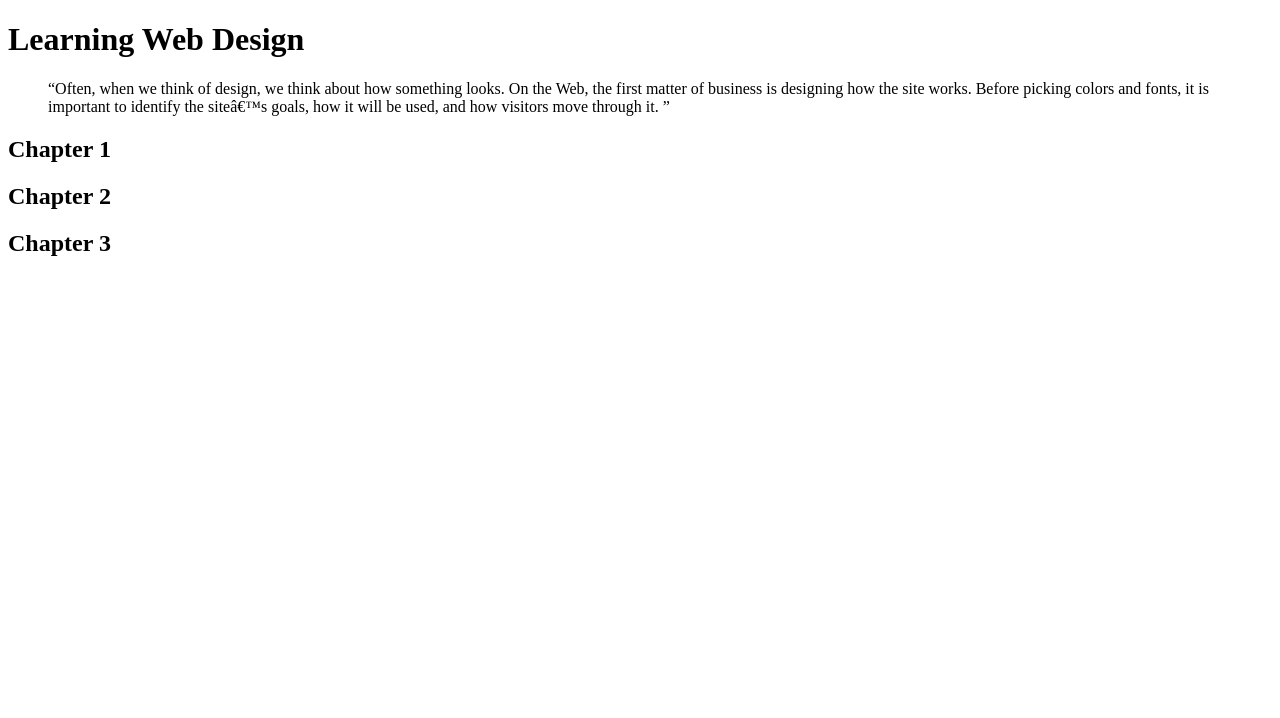
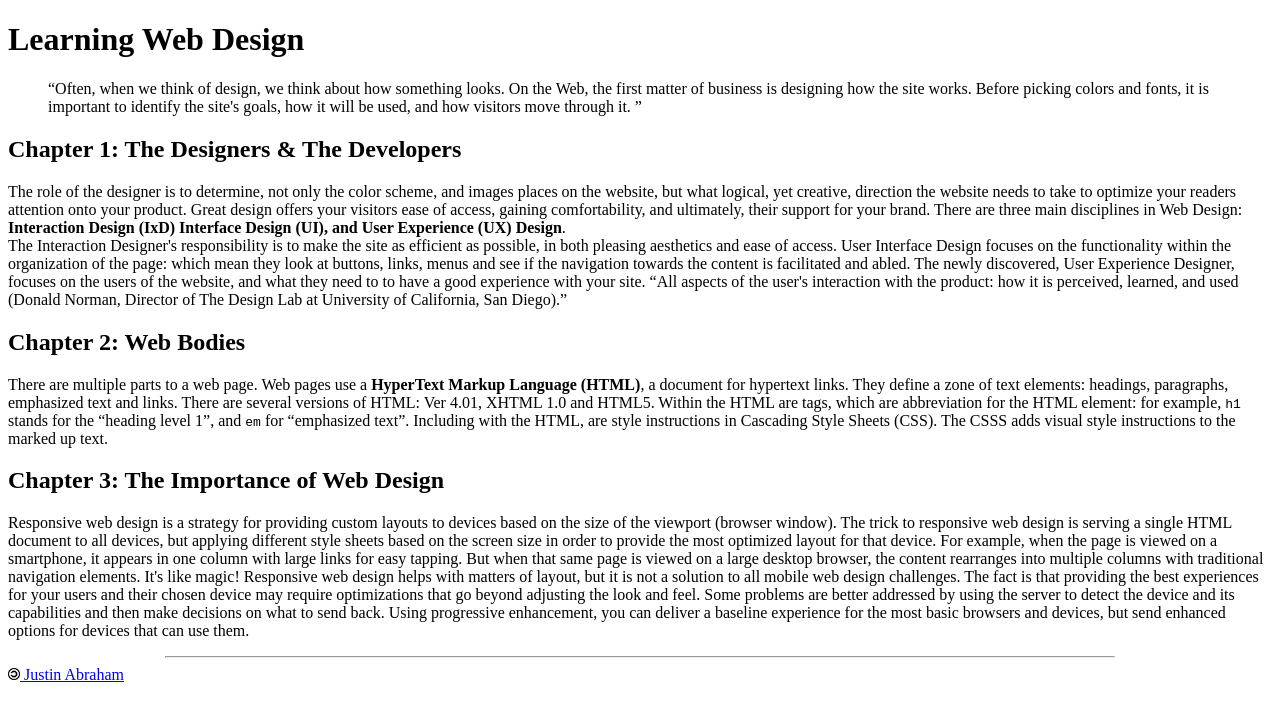
Before and after one commit to jrpabraham/web-design, a plain HTML site: page ass1.html in a window 1280 px wide. Drawn offline with Linux system fonts and the light colour scheme.

Commit message:
Content in assignment 1.

```diff
--- a/ass1.html
+++ b/ass1.html
@@ -16,20 +16,40 @@
 		</header>
 
 		<blockquote>
-			<q>Often, when we think of design, we think about how something looks. On the Web, the first matter of business is designing how the site works. Before picking colors and fonts, it is important to identify the site’s goals, how it will be used, and how visitors move through it. </q>
+			<q>Often, when we think of design, we think about how something looks. On the Web, the first matter of business is designing how the site works. Before picking colors and fonts, it is important to identify the site's goals, how it will be used, and how visitors move through it. </q>
 		</blockquote>
 
 		<section>
-			<h2>Chapter 1</h2>
+			<h2>Chapter 1: The Designers &amp; The Developers</h2>
+			<p>
+				The role of the designer is to determine, not only the color scheme, and images places on the website, but what logical, yet creative, direction the website needs to take to optimize your readers attention onto your product. Great design offers your visitors ease of access, gaining comfortability, and ultimately, their support for your brand. There are three main disciplines in Web Design: <strong>Interaction Design (IxD) Interface Design (UI), and User Experience (UX) Design</strong>.
+				<br />
+				The Interaction Designer's responsibility is to make the site as efficient as possible, in both pleasing aesthetics and ease of access. User Interface Design focuses on the functionality within the organization of the page:  which mean they look at buttons, links, menus and see if the navigation towards the content is facilitated and abled.  The newly discovered, User Experience Designer, focuses on the users of the website, and what they need to to have a good experience with your site. <q>All aspects of the user's interaction with the product: how it is perceived, learned, and used (Donald Norman, Director of The Design Lab at University of California, San Diego).</q>
+			</p>
 		</section>
 
 		<section>
-			<h2>Chapter 2</h2>
+			<h2>Chapter 2: Web Bodies</h2>
+			<p>
+				There are multiple parts to a web page. Web pages use a <strong>HyperText Markup Language (HTML)</strong>, a document for hypertext links. They define a zone of text elements: headings, paragraphs, emphasized text and links. There are several versions of HTML: Ver 4.01, XHTML 1.0 and HTML5.  Within the HTML are tags, which are abbreviation for the HTML element: for example, <code>h1</code> stands for the <q>heading level 1</q>, and <code>em</code> for <q>emphasized text</q>.
+
+				Including with the HTML, are style instructions in Cascading Style Sheets (CSS). The CSSS adds visual style instructions to the marked up text.
+
+			</p>
 		</section>
 
 		<section>
-			<h2>Chapter 3</h2>
+			<h2>Chapter 3: The Importance of Web Design</h2>
+			<p>
+				Responsive web design is a strategy for providing custom layouts to devices based on the size of the viewport (browser window). The trick to responsive web design is serving a single HTML document to all devices, but applying different style sheets based on the screen size in order to provide the most optimized layout for that device. For example, when the page is viewed on a smartphone, it appears in one column with large links for easy tapping. But when that same page is viewed on a large desktop browser, the content rearranges into multiple columns with traditional navigation elements. It's like magic! Responsive web design helps with matters of layout, but it is not a solution to all mobile web design challenges. The fact is that providing the best experiences for your users and their chosen device may require optimizations that go beyond adjusting the look and feel. Some problems are better addressed by using the server to detect the device and its capabilities and then make decisions on what to send back. Using progressive enhancement, you can deliver a baseline experience for the most basic browsers and devices, but send enhanced options for devices that can use them.
+			</p>
 		</section>
+
+		<hr style="width:75%">
+
+		<footer>
+			<a href="https://jrpabraham.github.io"><img src="copyleft.png" style="width:12px;height:12px;"> Justin Abraham</a>
+		</footer>
 
 	</body>
 
```
